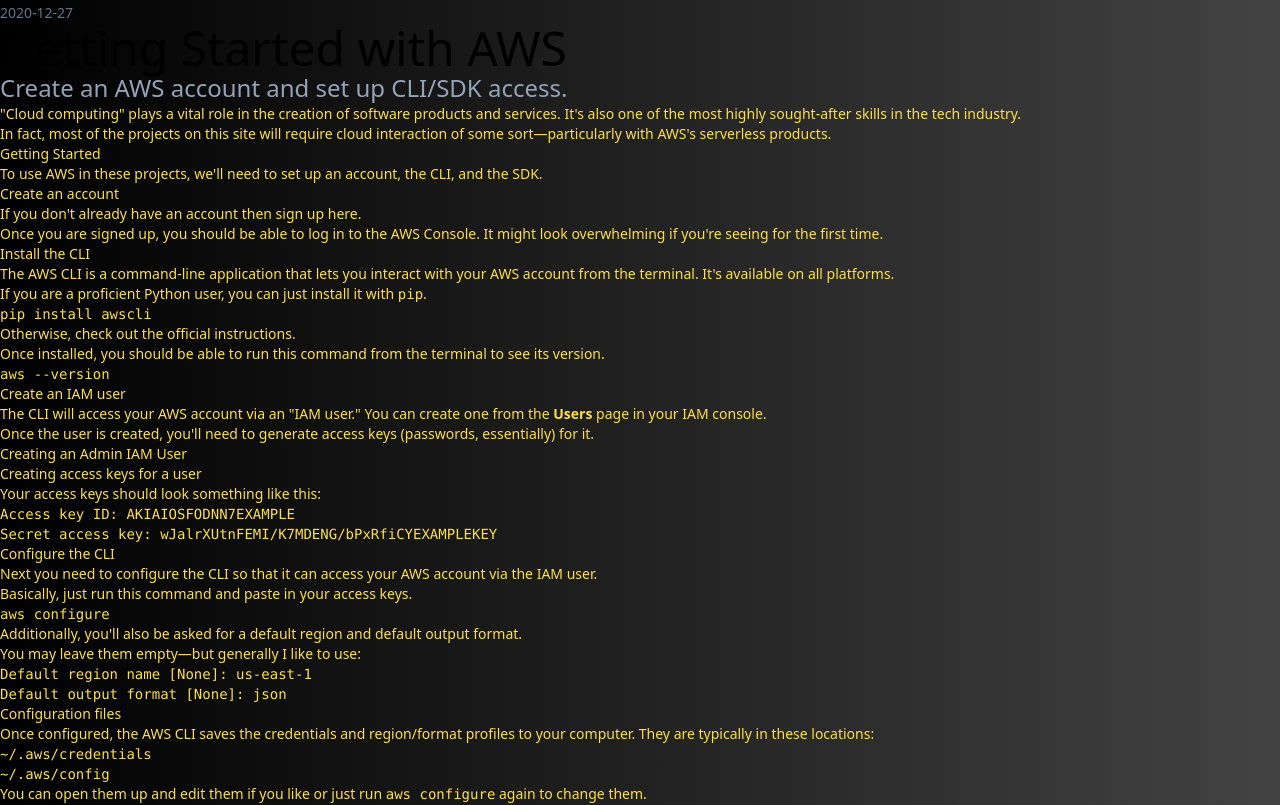
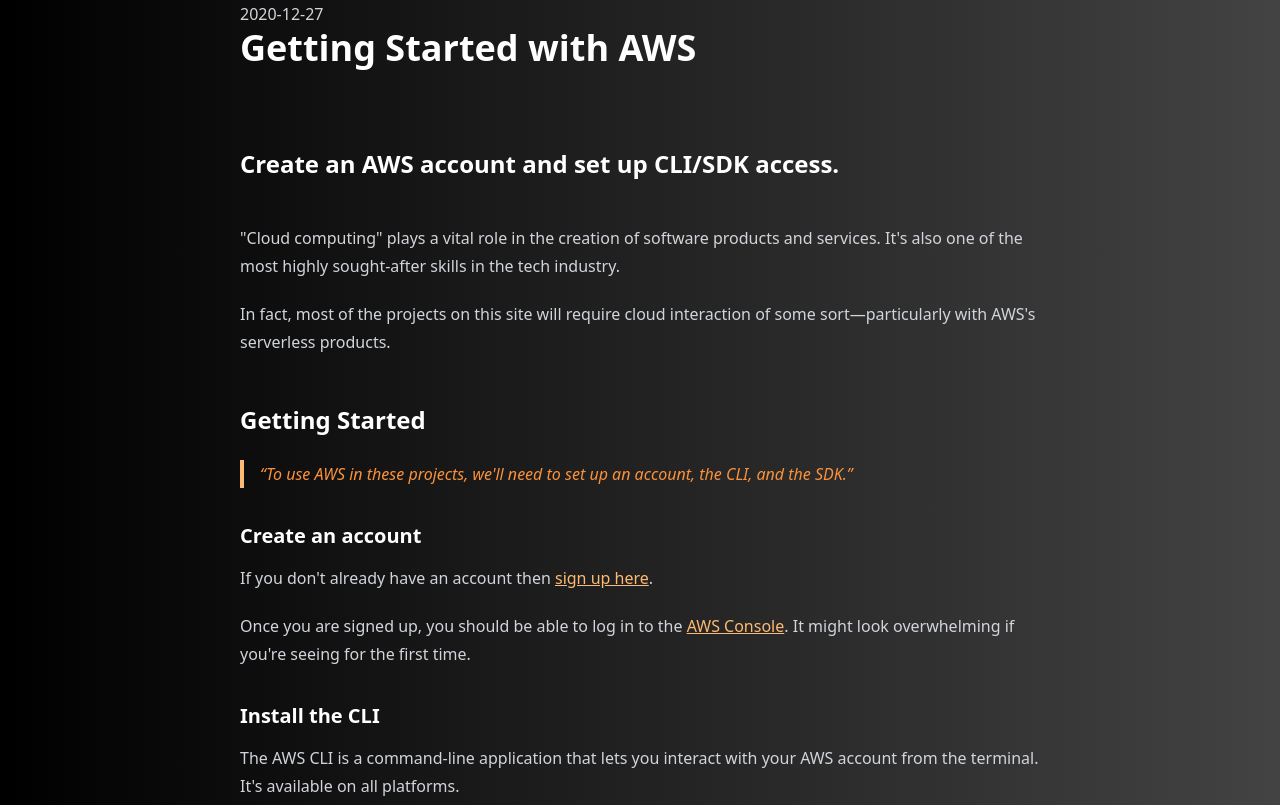
Before and after one commit to LeanMendez/v1-portfolio, a Next.js app: page /blog/aws-quickstart in a window 1280 px wide. Shown: the top 805 px of the page. Built offline with nearby package versions, Linux system fonts and the light colour scheme.

Commit message:
Agregado formato de articulos del blog / tailwind-typography

```diff
--- a/package.json
+++ b/package.json
@@ -23,5 +23,8 @@
     "react-dom": "18.2.0",
     "tailwindcss": "3.3.2",
     "typescript": "5.1.3"
+  },
+  "devDependencies": {
+    "@tailwindcss/typography": "^0.5.9"
   }
 }
--- /dev/null
+++ b/src/lib/mdx.ts
@@ -0,0 +1,3 @@
+import fs from "fs"
+import path from "path"
+import matter from "gray-matter"
--- a/src/pages/blog/[slug]/index.tsx
+++ b/src/pages/blog/[slug]/index.tsx
@@ -48,15 +48,14 @@ export const getStaticProps: GetStaticProps = async({params}:any) => {
 }
 
 const PostPage = (props:IPostMetadata) => {
-const {title, date, content,slug,subtitle} = props.matterResult
+const {title, date, content,subtitle} = props.matterResult
   return (
-    <div>
-      <span className={`text-sm text-slate-500`}>{date}</span>
-      <h1 className="text-5xl">{title}</h1>
-      <h2 className={`text-2xl text-slate-400`}>{subtitle}</h2>
-
-    <p className={`text-sm text-yellow-300`}><Markdown>{content}</Markdown></p>
-    </div>
+    <article className={`flex flex-col lg:min-w-[50rem] mx-auto prose prose-invert prose-mine`}>
+      <span >{date}</span>
+      <h1 >{title}</h1>
+      <h2 >{subtitle}</h2>
+    <Markdown>{content}</Markdown>
+    </article>
   )
 }
 
--- a/tailwind.config.js
+++ b/tailwind.config.js
@@ -7,6 +7,38 @@ module.exports = {
   ],
   theme: {
     extend: {
+      typography: ({ theme }) => ({
+        mine: {
+          css: {
+
+
+            '--tw-prose-links': theme('colors.orange[300]'),
+            '--tw-prose-bold': theme('colors.yellow[200]'),
+
+            '--tw-prose-quotes': theme('colors.orange[400]'),
+            '--tw-prose-quote-borders': theme('colors.orange[300]'),
+            '--tw-prose-captions': theme('colors.yellow[700]'),
+            '--tw-prose-code': theme('colors.orange[400]'),
+            '--tw-prose-pre-code': theme('colors.gray[100]'),
+            '--tw-prose-pre-bg': theme('colors.gray[600]'),
+            '--tw-prose-th-borders': theme('colors.pink[300]'),
+            '--tw-prose-td-borders': theme('colors.pink[200]'),
+            '--tw-prose-invert-body': theme('colors.gray[300]'),
+            '--tw-prose-invert-headings': theme('colors.white'),
+            '--tw-prose-invert-lead': theme('colors.yellow[300]'),
+            '--tw-prose-invert-links': theme('colors.white'),
+
+            '--tw-prose-invert-bullets': theme('colors.orange[500]'),
+            '--tw-prose-invert-hr': theme('colors.yellow[700]'),
+            '--tw-prose-invert-quotes': theme('colors.yellow[100]'),
+            '--tw-prose-invert-quote-borders': theme('colors.yellow[700]'),
+            '--tw-prose-invert-captions': theme('colors.yellow[400]'),
+
+            '--tw-prose-invert-th-borders': theme('colors.yellow[600]'),
+            '--tw-prose-invert-td-borders': theme('colors.yellow[700]'),
+          },
+        },
+      }),
       backgroundImage: {
         'gradient-radial': 'radial-gradient(var(--tw-gradient-stops))',
         'gradient-conic':
@@ -14,5 +46,5 @@ module.exports = {
       },
     },
   },
-  plugins: [],
+  plugins: [require('@tailwindcss/typography')],
 }
```
Also changed, not shown: 1 other file (tests, documents, lock files or other folders).
